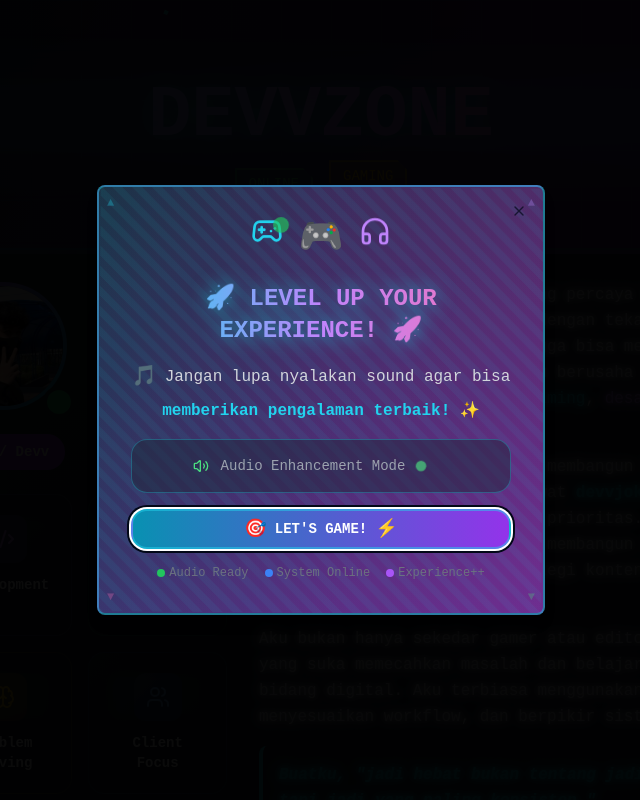
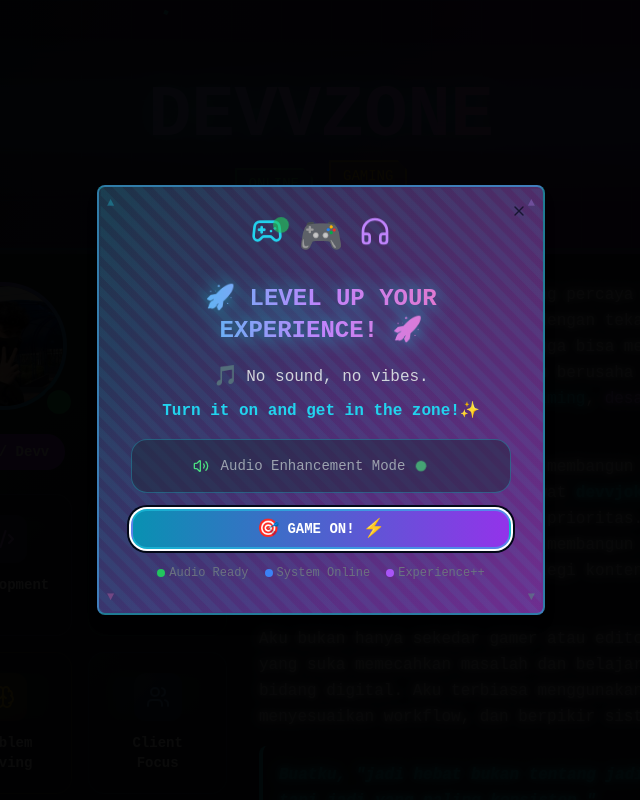
Before and after one commit to DEVVFOUNDATION/devvzone-gaming-portofolio, a React (Vite) app: page / in a window 1280 px wide. Shown: the top 800 px of the page, without its empty margins (319-959 px from the left). Built offline with nearby package versions, Linux system fonts and the light colour scheme.

Commit message:
Update SoundModal.tsx

```diff
--- a/src/components/SoundModal.tsx
+++ b/src/components/SoundModal.tsx
@@ -39,10 +39,10 @@ const SoundModal: React.FC<SoundModalProps> = ({ isOpen, onClose }) => {
             <div className="text-gray-300 space-y-2">
               <p className="flex items-center justify-center gap-2">
                 <span className="text-xl">🎵</span>
-                <span>Jangan lupa nyalakan sound agar bisa</span>
+                <span>No sound, no vibes.</span>
               </p>
               <p className="text-cyan-400 font-semibold">
-                memberikan pengalaman terbaik! ✨
+                Turn it on and get in the zone!✨
               </p>
             </div>
 
@@ -66,7 +66,7 @@ const SoundModal: React.FC<SoundModalProps> = ({ isOpen, onClose }) => {
             >
               <span className="flex items-center justify-center gap-2">
                 <span className="text-lg">🎯</span>
-                LET'S GAME!
+                GAME ON!
                 <span className="text-lg">⚡</span>
               </span>
             </Button>
```
